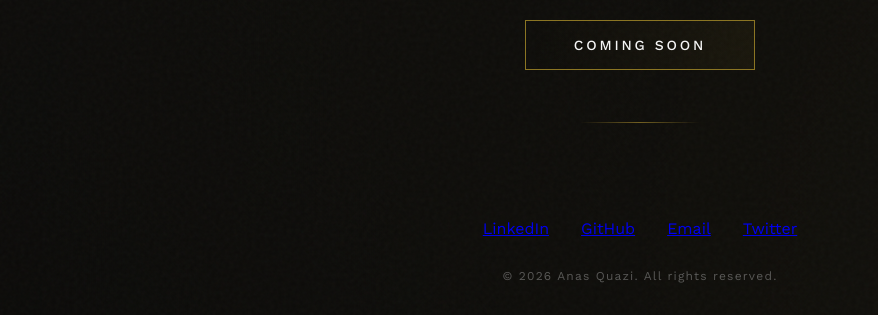
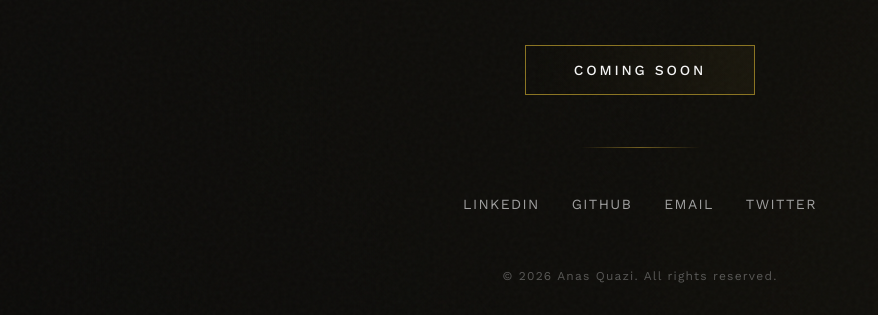
Before and after one commit to Anas-Quazi/Portfolio, a plain HTML site: page index.html in a window 1280 px wide. Shown: the part 485-800 px from the top of the page, without its empty margins (0-878 px from the left). Drawn offline with nearby package versions, Linux system fonts and the light colour scheme.

Commit message:
Fix class names for social links in index.html

```diff
--- a/index.html
+++ b/index.html
@@ -283,10 +283,10 @@
             <div class="deco-line"></div>
 
             <div class="social-links">
-                <a href="https://www.linkedin.com/in/muhammad-anas-quazi/" class="social-links">LinkedIn</a>
-                <a href="https://github.com/Anas-Quazi" class="social-links">GitHub</a>
-                <a href="anasqazi869@gmail.com" class="social-links">Email</a>
-                <a href="https://twitter.com/iamAnasRazvi" class="social-links">Twitter</a>
+                <a href="https://www.linkedin.com/in/muhammad-anas-quazi/" class="social-link">LinkedIn</a>
+                <a href="https://github.com/Anas-Quazi" class="social-link">GitHub</a>
+                <a href="anasqazi869@gmail.com" class="social-link">Email</a>
+                <a href="https://twitter.com/iamAnasRazvi" class="social-link">Twitter</a>
             </div>
         </div>
 
```
